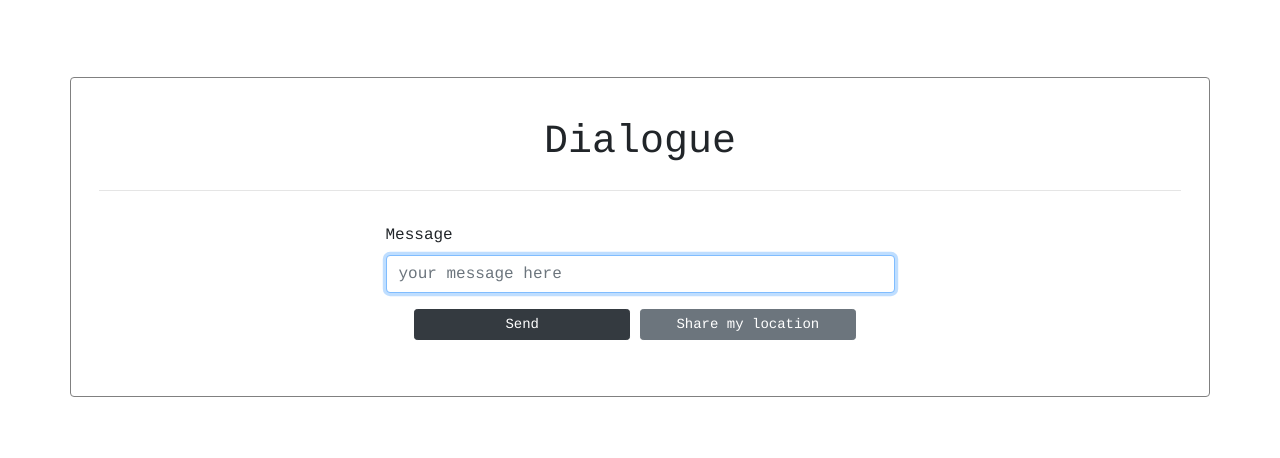
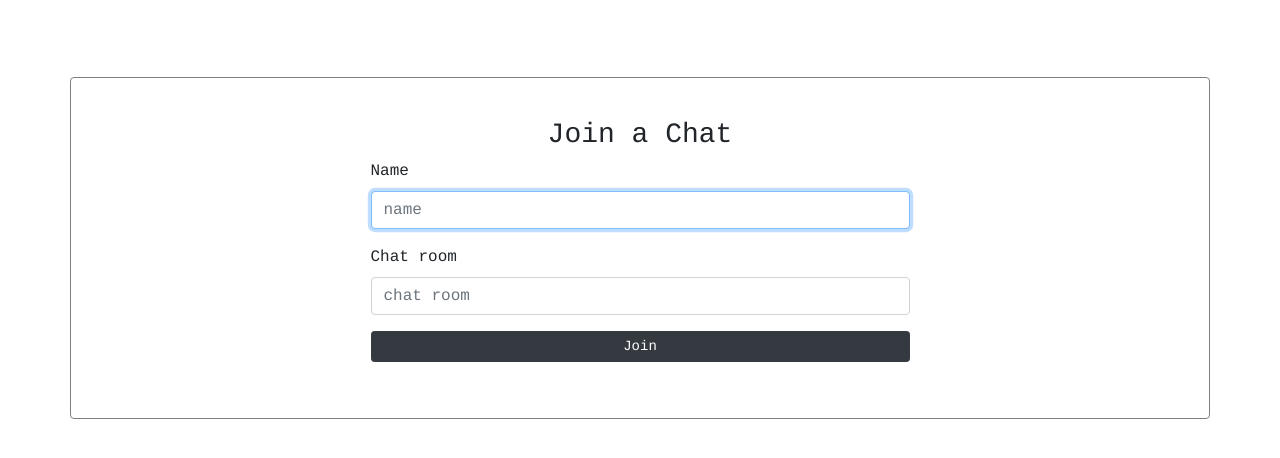
Before and after one commit to 575ml/node-course-2-chat-app, a website: page public/index.html in a window 1280 px wide. Drawn offline with nearby package versions, Linux system fonts and the light colour scheme; no server answers.

Commit message:
Add join page that submits to chat.html

```diff
--- a/public/index.html
+++ b/public/index.html
@@ -4,76 +4,42 @@
 	<meta charset="utf-8">
 	<meta http-equiv="X-UA-Compatible" content="IE=edge">
 	<title>Dialogue</title>
+	<meta name="viewport" content="width=device-width, initial-scale=1, user-scalable=no">
 	<link rel="stylesheet" href="stylesheets/main.css">
-	<!-- <link rel="stylesheet" href="stylesheets/styles.css"> -->
-<!-- 	<link href="https://fonts.googleapis.com/css?family=Ubuntu+Mono:400,700" rel="stylesheet"> -->
 	<link rel="stylesheet" href="https://stackpath.bootstrapcdn.com/bootstrap/4.1.0/css/bootstrap.min.css" integrity="sha384-9gVQ4dYFwwWSjIDZnLEWnxCjeSWFphJiwGPXr1jddIhOegiu1FwO5qRGvFXOdJZ4" crossorigin="anonymous">
-
 </head>
 <body class="chatBox">
-	<div class="container">
-		<div class="row justify-content-center">
-			<h1 class="text-center">Dialogue</h1>
-			<hr>
+
+<div class="container">
+	<div class="row justify-content-center">
+		<div class="col text-center">
+			<h3>Join a Chat</h3>
 		</div>
-
-		<div class="row justify-content-center">
-			<div class="col-md-6 col-sm-12 chatter">
-				<ul id="messages"></ul>
-
-			</div>
-		</div>
-
-		<div class="row justify-content-center align-items-end">
-			<div class="col-md-6 col-sm-12">
-				<form id="message-form" accept-charset="utf-8">
-				<!-- MESSAGE -->
-					<div class="col mb-3">
-						<label for="message">Message</label>
-						<input class="form-control" type="text" name="message" placeholder="your message here" autofocus autocomplete="off">
-					</div>
-				<!-- BUTTONS -->
-              		<div class="col mb-3">
-              			<div class="row justify-content-center">
-              				<button class="btn btn-dark btn-sm btnw">Send</button>
-               				<button id="send-location" class="btn btn-secondary btn-sm btnw">Share my location</button>
-              			</div>
-
-              		</div>
-				</form>
-
-			</div>
-		</div>
-
 	</div>
 
-	<script id="message-template" type="text/template">
-		<li class="messages">
-			<div class="userName"><strong>{{from}}</strong>
-				<small class='text-muted'>{{createdAt}}</small>
+	<div class="row justify-content-center">
+			<div class="col-md-6 order-md-1 newEntryForm">
+					<form action="/chat.html">
+						<div class="row">
+							<!-- NAME -->
+							<div class="col-md-12 mb-3">
+	                			<label for="chat-name">Name</label>
+	               					<input class="form-control" type="text" name="username" placeholder="name" autofocus>
+              				</div>
+							<!-- CHAT ROOM -->
+              				<div class="col-md-12 mb-3">
+                				<label for="chat-room">Chat room</label>
+                					<input class="form-control" type="text" name="room" placeholder="chat room" required>
+              				</div>
+              				<!-- BUTTON -->
+              				<div class="col-md-12 mb-3">
+               						<button class="btn btn-dark btn-sm btn-block">Join</button>
+              				</div>
+              			</div>
+					</form>
 			</div>
-			<div>
-				<p>{{text}}</p>
-			</div>
-		</li>
-	</script>
-
-		<script id="location-message-template" type="text/template">
-		<li class="messages">
-			<div class="userName"><strong>{{from}}</strong>
-				<small class='text-muted'>{{createdAt}}</small>
-			</div>
-			<div>
-				<a href="{{url}}" target="_blank">My current location</a>
-			</div>
-		</li>
-	</script>
-
-	<script src="/socket.io/socket.io.js"></script>
-	<script src="/js/libs/jquery-3.3.1.min.js"></script>
-	<script src="/js/libs/moment.js"></script>
-	<script src="/js/libs/mustache.js"></script>
-	<script src="/js/index.js"></script>
+	</div>
+</div>
 
 </body>
 </html>
--- a/public/stylesheets/main.css
+++ b/public/stylesheets/main.css
@@ -28,6 +28,7 @@ hr {
 	margin-top: 6%;
 	border: 1px solid gray;
 	border-radius: 4px;
+	/* width: 600px; */
 }
 
 .chatter {
--- a/server/server.js
+++ b/server/server.js
@@ -49,7 +49,7 @@ io.on('connection', (socket) => {
 //ROUTES
 
 //GET index
-app.get('/about', (req, res) => {
+app.get('/', (req, res) => {
 	res.render('publicPath/index');
 });
 
```
Also changed, not shown: public/chat.html (added, +79 -0 lines), public/js/chat.js (renamed from public/js/index.js).
